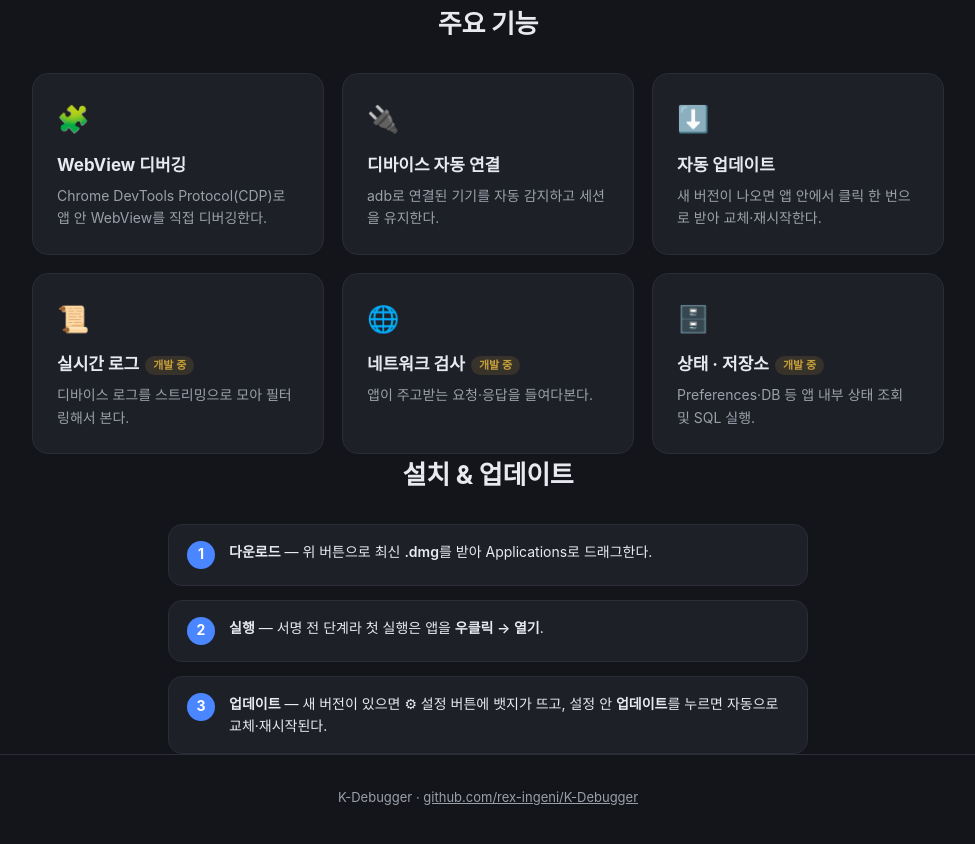
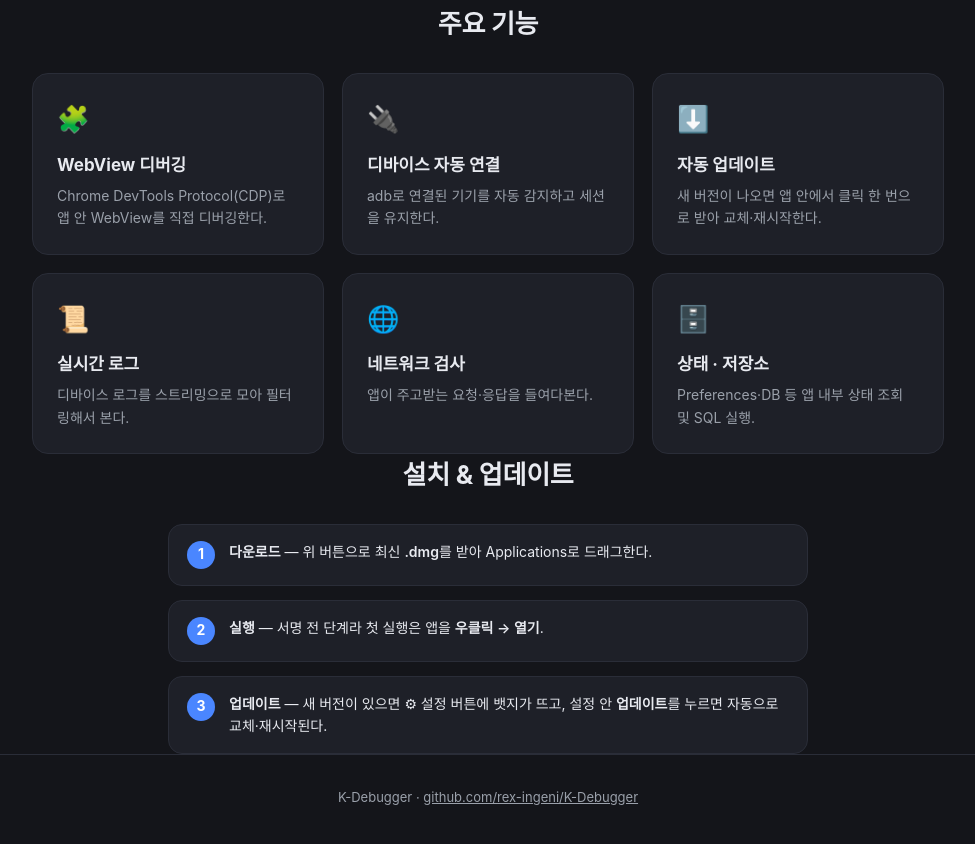
Before and after one commit to rex-ingeni/K-Debugger, a plain HTML site: page docs/index.html in a window 1280 px wide. Shown: the part 613-1457 px from the top of the page, without its empty margins (152-1127 px from the left). Drawn offline with Linux system fonts and the light colour scheme.

Commit message:
docs: 로그/네트워크/상태 '개발 중' 제거(동작)

```diff
--- a/docs/index.html
+++ b/docs/index.html
@@ -80,9 +80,9 @@
     <div class="card"><div class="ic" aria-hidden="true">🧩</div><h3>WebView 디버깅</h3><p>Chrome DevTools Protocol(CDP)로 앱 안 WebView를 직접 디버깅한다.</p></div>
     <div class="card"><div class="ic" aria-hidden="true">🔌</div><h3>디바이스 자동 연결</h3><p>adb로 연결된 기기를 자동 감지하고 세션을 유지한다.</p></div>
     <div class="card"><div class="ic" aria-hidden="true">⬇️</div><h3>자동 업데이트</h3><p>새 버전이 나오면 앱 안에서 클릭 한 번으로 받아 교체·재시작한다.</p></div>
-    <div class="card"><div class="ic" aria-hidden="true">📜</div><h3>실시간 로그<span class="tagpill">개발 중</span></h3><p>디바이스 로그를 스트리밍으로 모아 필터링해서 본다.</p></div>
-    <div class="card"><div class="ic" aria-hidden="true">🌐</div><h3>네트워크 검사<span class="tagpill">개발 중</span></h3><p>앱이 주고받는 요청·응답을 들여다본다.</p></div>
-    <div class="card"><div class="ic" aria-hidden="true">🗄️</div><h3>상태 · 저장소<span class="tagpill">개발 중</span></h3><p>Preferences·DB 등 앱 내부 상태 조회 및 SQL 실행.</p></div>
+    <div class="card"><div class="ic" aria-hidden="true">📜</div><h3>실시간 로그</h3><p>디바이스 로그를 스트리밍으로 모아 필터링해서 본다.</p></div>
+    <div class="card"><div class="ic" aria-hidden="true">🌐</div><h3>네트워크 검사</h3><p>앱이 주고받는 요청·응답을 들여다본다.</p></div>
+    <div class="card"><div class="ic" aria-hidden="true">🗄️</div><h3>상태 · 저장소</h3><p>Preferences·DB 등 앱 내부 상태 조회 및 SQL 실행.</p></div>
   </div>
 </section>
 
```
